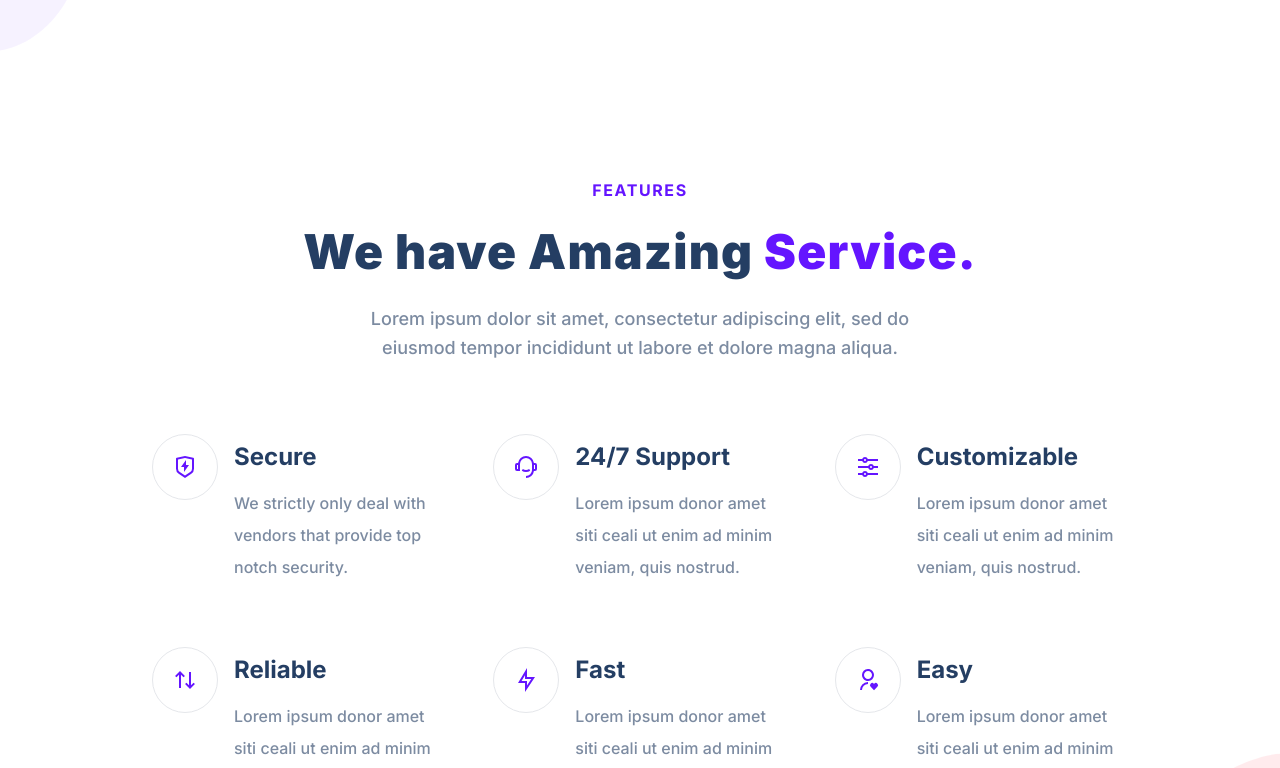
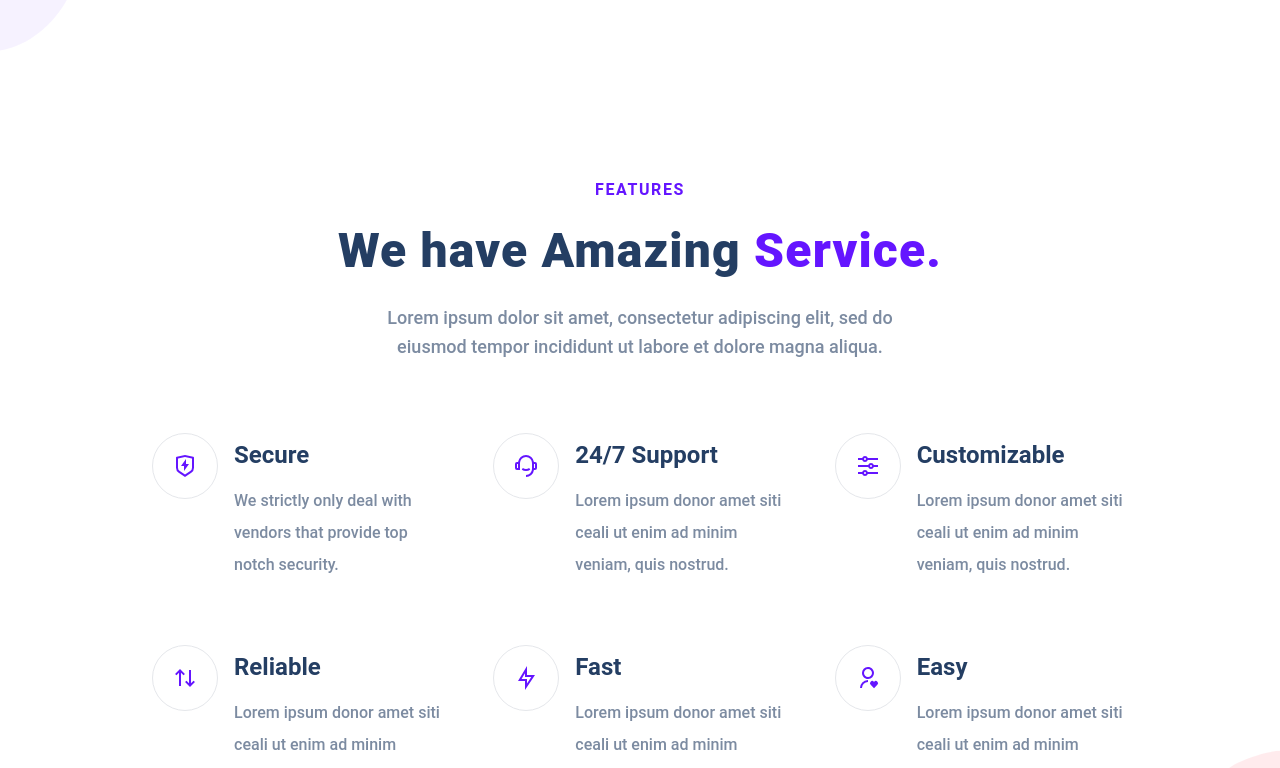
Before and after one commit to bl0ckchained/Treact---Frontend-Simplified, a plain HTML site: page index.html in a window 1280 px wide. Shown: the part 625-1393 px from the top of the page. Drawn offline with Linux system fonts and the light colour scheme.

Commit message:
Updated Project

```diff
--- a/style.css
+++ b/style.css
@@ -1,11 +1,15 @@
 @import url('https://fonts.googleapis.com/css2?family=Inter:wght@100;200;300;400;500;600;700;800;900&display=swap');
 
 * {
+    padding: 0;
     margin: 0;
-    padding: 0;
     box-sizing: border-box;
-    font-family: 'Inter', system-ui;
+    font-family: 'Roboto', sans-serif;
     color: #243e63;
+}
+
+html {
+    scroll-behavior: smooth;
 }
 
 body {
```
